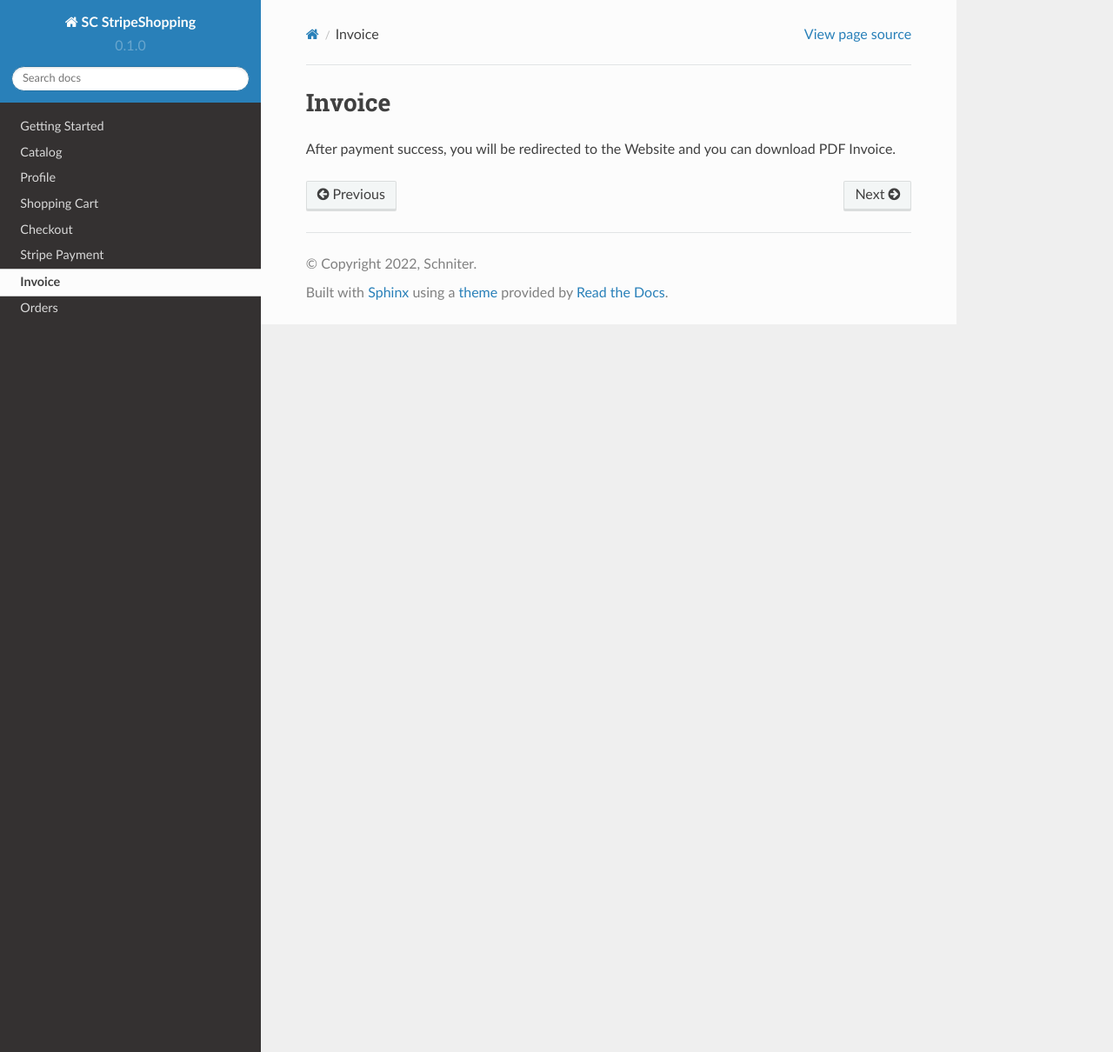
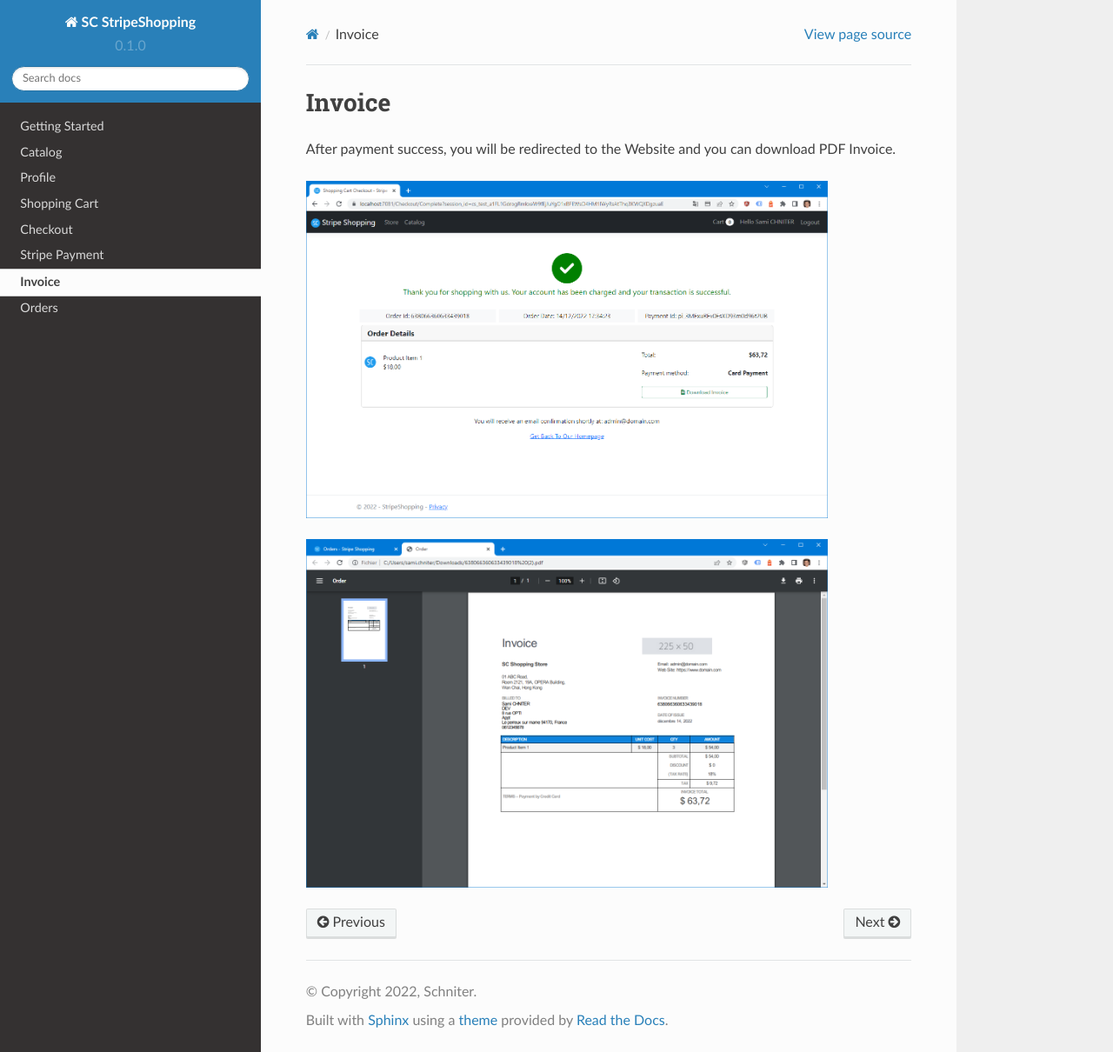
Before and after one commit to chniter/SC.StripeShoppingDoc, a Sphinx documentation site: the page built from docs/source/invoice.rst, in a window 1280 px wide and 1210 px high. Shown: the whole window at 87% size. Built offline with Sphinx 7.4.7 and the Read the Docs theme 2.0.0, drawn with Linux system fonts in a browser that asks for light colours.

Commit message:
Update invoice.rst

```diff
--- a/docs/source/invoice.rst
+++ b/docs/source/invoice.rst
@@ -3,3 +3,11 @@
 =====
 
 After payment success, you will be redirected to the Website and you can download PDF Invoice.
+
+.. image:: images/19-completed.PNG
+		:width: 600
+
+
+
+.. image:: images/20-invoice.PNG
+	:width: 600
```
